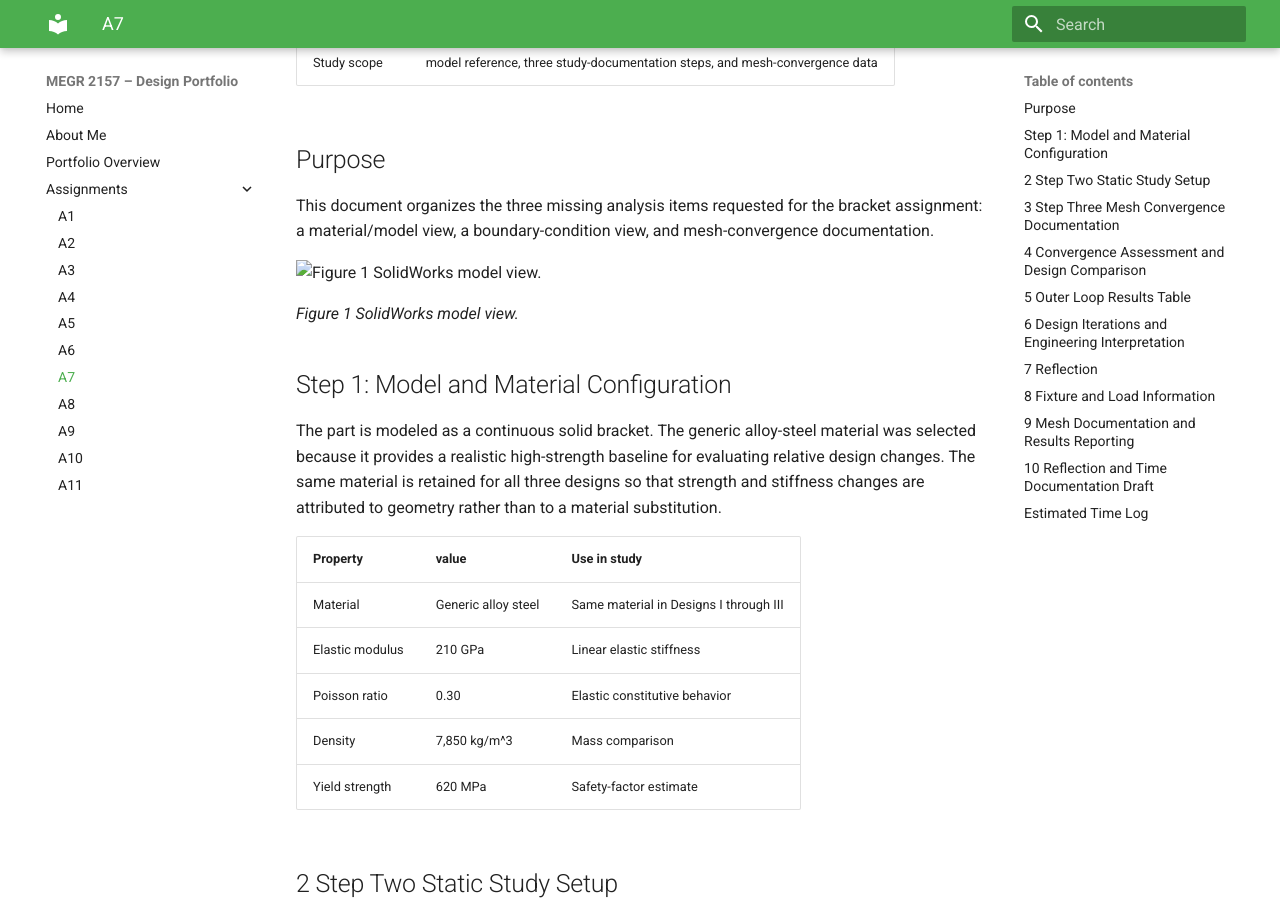
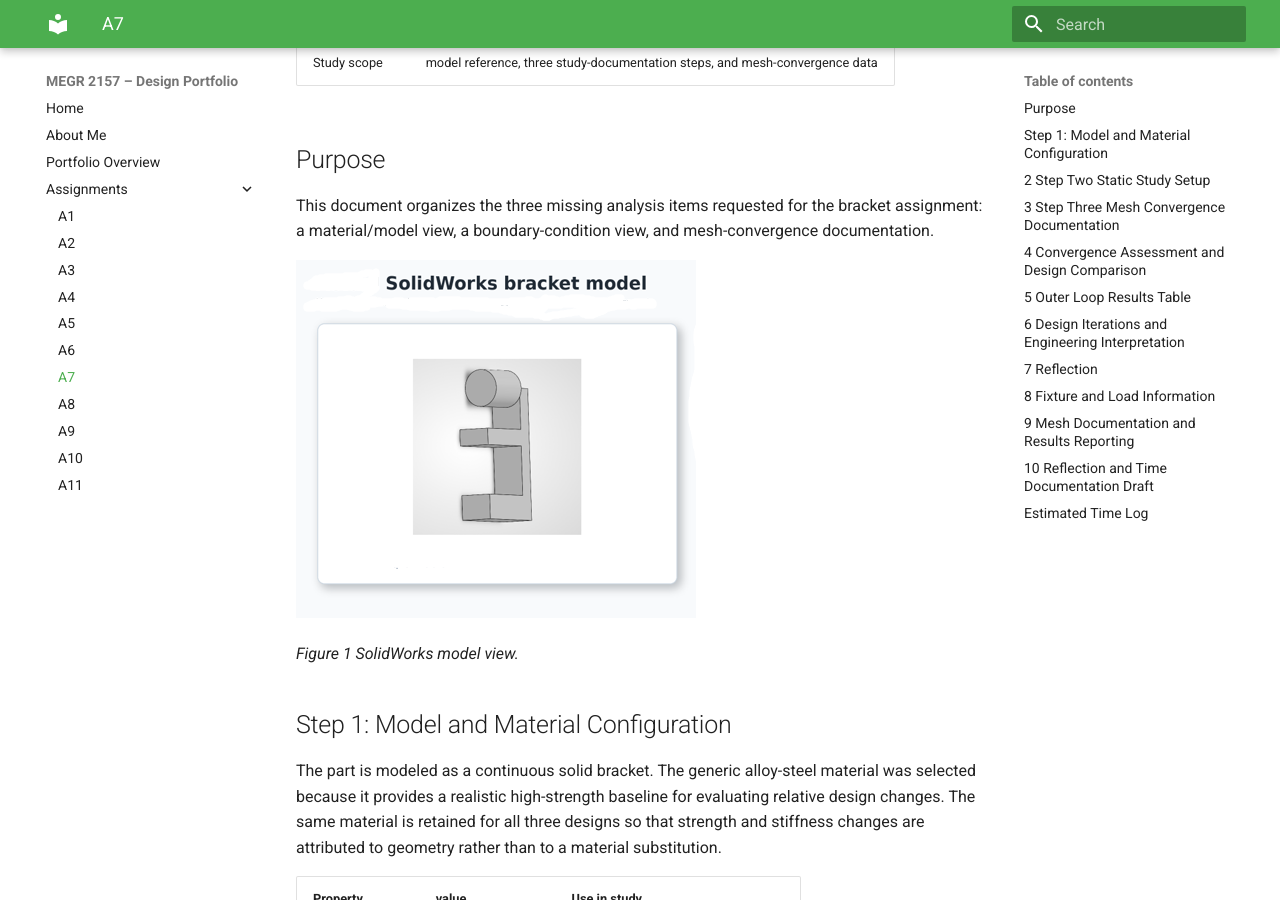
Before and after one commit to kdedrick123/MEGR-portfolio-, an MkDocs documentation site: the page built from docs/assignments/A07/index.md, in a window 1280 px wide and 900 px high, scrolled down 318 px. Built offline with MkDocs 1.6.1 and Material for MkDocs 9.7.7, drawn with Linux system fonts in a browser that asks for light colours.

Commit message:
Fix image path in assignment documentation
Updated image path for SolidWorks model view.

```diff
--- a/docs/assignments/A07/index.md
+++ b/docs/assignments/A07/index.md
@@ -12,7 +12,7 @@ Kaleb Dedrick
 
 This document organizes the three missing analysis items requested for the bracket assignment: a material/model view, a boundary-condition view, and mesh-convergence documentation.
 
-![Figure 1 SolidWorks model view.](assets/Picture2.png)
+![Figure 1 SolidWorks model view.](Picture2.png)
 
 *Figure 1 SolidWorks model view.*
 
```
